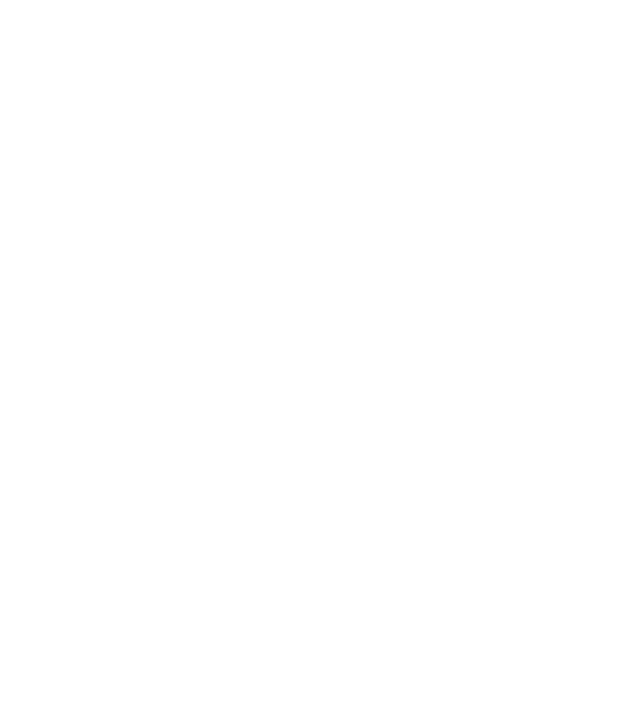
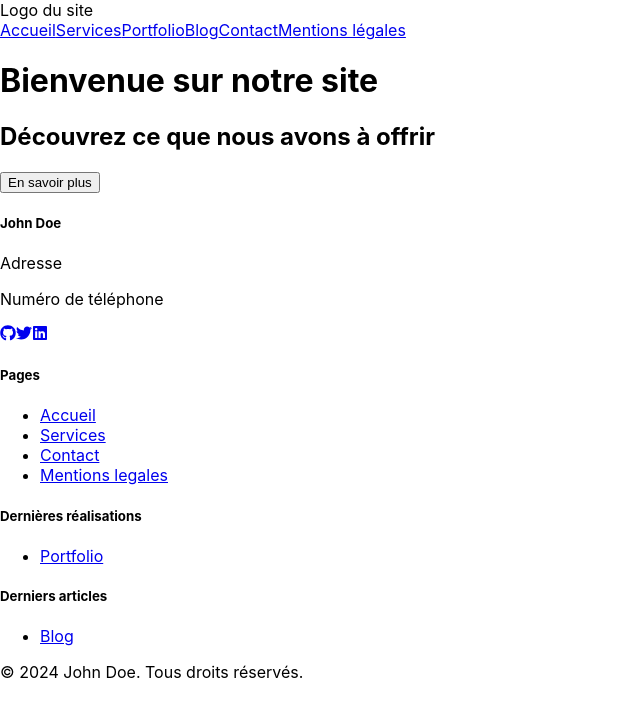
Before and after one commit to Bara87/optimisation-cv-react, a React (Create React App) app: page / in a window 1280 px wide. Before the commit this address had no page. Shown: the top 716 px of the page, without its empty margins (0-640 px from the left). Built offline with nearby package versions, Linux system fonts and the light colour scheme.

Commit message:
App routes insertion

```diff
--- a/src/App.js
+++ b/src/App.js
@@ -1,20 +1,32 @@
 import React from "react";
 import { Routes, Route } from "react-router-dom";
-import './index.css'
+import HomePage from "./pages/HomePage";
+import ServicesPage from "./pages/ServicesPage";
+import PortfolioPage from "./pages/PortfolioPage";
+import BlogPage from "./pages/BlogPage";
+import ContactPage from "./pages/ContactPage";
+import LegalPage from "./pages/LegalPage";
+import AproposPage from "./pages/AproposPage";
+import Header from "./components/Header";
+import Footer from "./components/Footer";
+import './index.css';
+
 
 function App() {
-    return (
-        <div>
-            <Routes>
-                <Route></Route>
-                <Route></Route>
-                <Route></Route>
-                <Route></Route>
-                <Route></Route>
-                <Route></Route>
-                <Route></Route>
-            </Routes>
-        </div>
-    )
+  return (
+    <div>
+      <Header />
+      <Routes>
+        <Route path="/apropos" element={<AproposPage />} />
+        <Route path="/" element={<HomePage />} />
+        <Route path="/services" element={<ServicesPage />} />
+        <Route path="/portfolio" element={<PortfolioPage />} />
+        <Route path="/blog" element={<BlogPage />} />
+        <Route path="/contact" element={<ContactPage />} />
+        <Route path="/legal" element={<LegalPage />} />
+      </Routes>
+
+      <Footer />
+    </div>  )
 };
 export default App;
```
